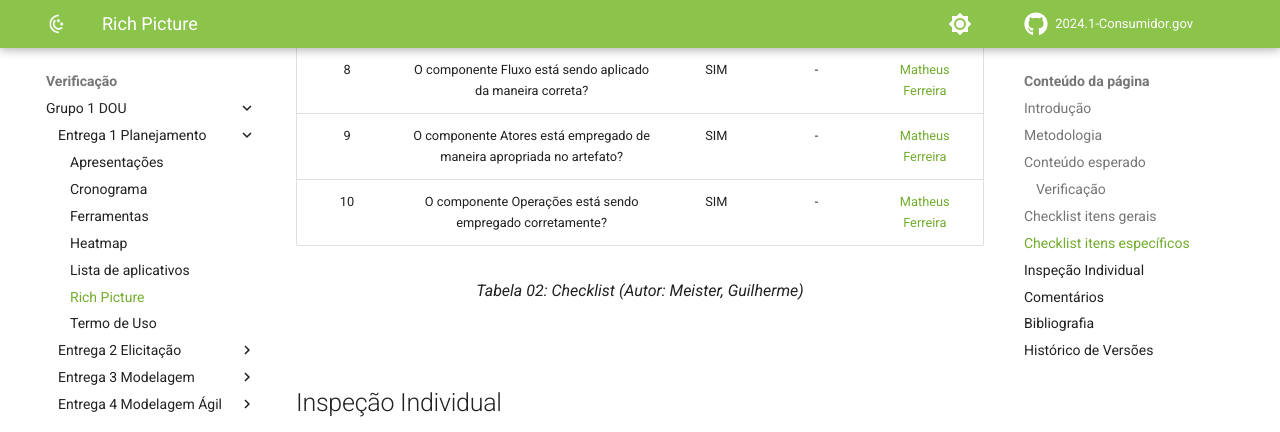
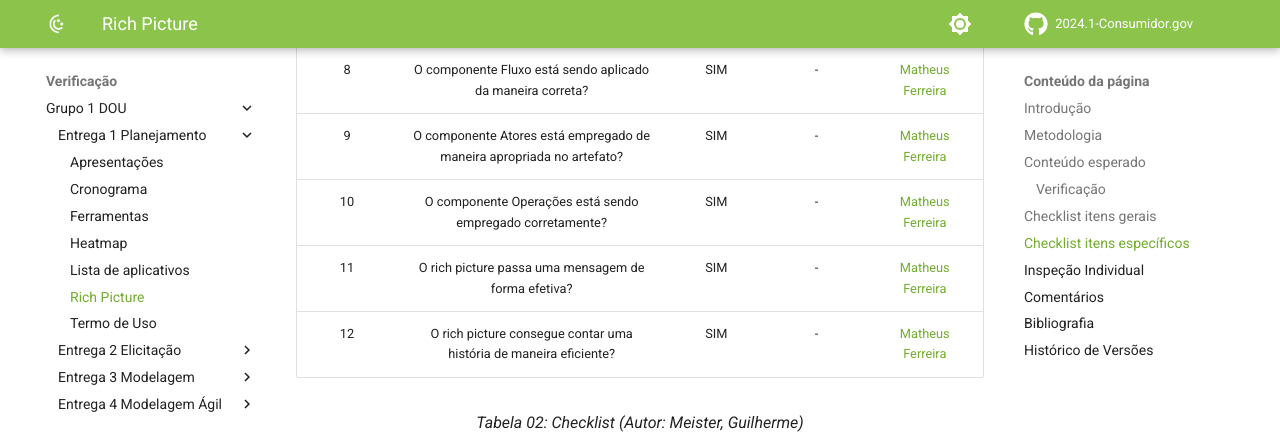
Before and after one commit to Requisitos-de-Software/2024.1-Grupo08, an MkDocs documentation site: the page built from docs/Verificação/Grupo 1 - DOU/Entrega 1 - Planejamento/rich_picture.md, in a window 1280 px wide and 900 px high, scrolled down 1977 px, cut to the strip 0-432 px from the top of the window. Built offline with MkDocs 1.6.1 and Material for MkDocs 9.7.7, drawn with Linux system fonts in a browser that asks for light colours; comment, search, counter and statistics services are not loaded.

Commit message:
Update rich_picture.md

```diff
--- a/docs/Verificação/Grupo 1 - DOU/Entrega 1 - Planejamento/rich_picture.md
+++ b/docs/Verificação/Grupo 1 - DOU/Entrega 1 - Planejamento/rich_picture.md
@@ -48,6 +48,9 @@ A tabela 2 apresenta o checklist dos itens de conteúdos apresentados, desenvolv
 | 8 | O componente Fluxo está sendo aplicado da maneira correta? | SIM | - | [Matheus Ferreira](https://github.com/matferreira1) |
 | 9 | O componente Atores está empregado de maneira apropriada no artefato? | SIM | - | [Matheus Ferreira](https://github.com/matferreira1) |
 | 10 | O componente Operações está sendo empregado corretamente? | SIM | - | [Matheus Ferreira](https://github.com/matferreira1) |
+| 11 | O rich picture passa uma mensagem de forma efetiva? | SIM | - | [Matheus Ferreira](https://github.com/matferreira1) |
+| 12 | O rich picture consegue contar uma história de maneira eficiente?  | SIM | - | [Matheus Ferreira](https://github.com/matferreira1) |
+
 
 <div align="center">
 <figcaption align="center">Tabela 02: Checklist (Autor: Meister, Guilherme)</figcaption>
```
